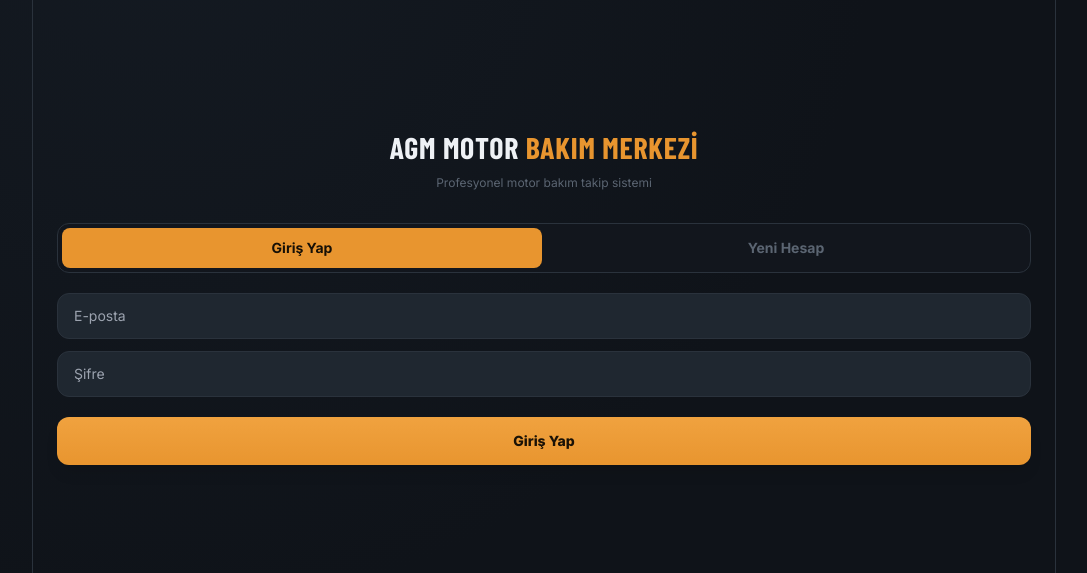
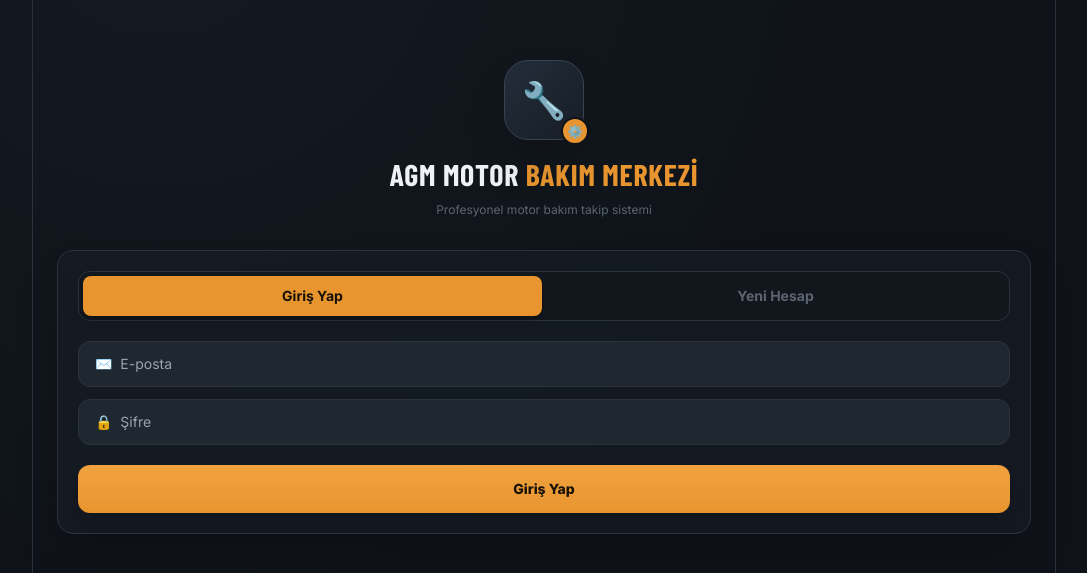
Before and after one commit to yalcinsahin55/agm-bakim-nextjs, a Next.js app: page /login in a window 1280 px wide. Shown: the part 103-676 px from the top of the page, without its empty margins (96-1183 px from the left). Built offline with nearby package versions, Linux system fonts and the light colour scheme.

Commit message:
Enhance login page with toast notifications
Refactor login and registration form submission with error handling and success notifications.

```diff
--- a/app/login/page.jsx
+++ b/app/login/page.jsx
@@ -2,53 +2,65 @@
 
 import { useState } from "react";
 import { useRouter } from "next/navigation";
+import { toast } from "sonner";
 
 export default function LoginPage() {
   const router = useRouter();
   const [tab, setTab] = useState("login");
   const [form, setForm] = useState({ full_name: "", email: "", password: "" });
-  const [error, setError] = useState("");
   const [loading, setLoading] = useState(false);
 
   async function submit(e) {
     e.preventDefault();
-    setError("");
     setLoading(true);
     const url = tab === "login" ? "/api/auth/login" : "/api/auth/register";
+    try {
       const res = await fetch(url, {
         method: "POST",
         headers: { "Content-Type": "application/json" },
         body: JSON.stringify(form),
       });
       const data = await res.json();
-    setLoading(false);
       if (!res.ok) {
-      setError(data.error || "Bir hata oluştu.");
+        toast.error(data.error || "Bir hata oluştu.");
         return;
       }
+      toast.success(tab === "login" ? "Giriş başarılı, hoş geldiniz! 👋" : "Hesabınız oluşturuldu! 🎉");
       router.push("/dashboard");
       router.refresh();
+    } catch {
+      toast.error("Sunucuya ulaşılamadı. Lütfen tekrar deneyin.");
+    } finally {
+      setLoading(false);
+    }
   }
 
   return (
     <div className="flex flex-col min-h-screen justify-center px-6 py-10">
-      <div className="text-center mb-8">
+      {/* ✨ Animasyonlu Logo */}
+      <div className="text-center mb-8 animate-fade-in">
+        <div className="mx-auto w-20 h-20 rounded-3xl bg-gradient-to-br from-[#232d3a] to-panel border border-borderlt flex items-center justify-center shadow-2xl mb-4 relative">
+          <span className="text-4xl">🔧</span>
+          <span className="absolute -bottom-1.5 -right-1.5 w-7 h-7 rounded-full bg-amber border-2 border-[#0f1319] flex items-center justify-center text-[13px]">⚙️</span>
+        </div>
         <div className="font-display text-3xl font-bold uppercase tracking-wide leading-tight">
           AGM Motor <span className="text-amber">Bakım Merkezi</span>
         </div>
         <p className="text-faint text-xs mt-2">Profesyonel motor bakım takip sistemi</p>
       </div>
 
+      {/* ✨ Cam Efektli Kart */}
+      <div className="bg-panel/70 backdrop-blur-xl border border-border rounded-2xl p-5 shadow-2xl animate-fade-in">
         <div className="flex gap-1 bg-[#12161d] p-1 rounded-xl border border-border mb-5">
           <button
             onClick={() => setTab("login")}
-          className={`flex-1 py-2.5 rounded-lg text-sm font-bold transition ${tab === "login" ? "bg-amber text-[#161006]" : "text-faint"}`}
+            className={`flex-1 py-2.5 rounded-lg text-sm font-bold transition ${tab === "login" ? "bg-amber text-[#161006] shadow-lg" : "text-faint hover:text-muted"}`}
           >
             Giriş Yap
           </button>
           <button
             onClick={() => setTab("register")}
-          className={`flex-1 py-2.5 rounded-lg text-sm font-bold transition ${tab === "register" ? "bg-amber text-[#161006]" : "text-faint"}`}
+            className={`flex-1 py-2.5 rounded-lg text-sm font-bold transition ${tab === "register" ? "bg-amber text-[#161006] shadow-lg" : "text-faint hover:text-muted"}`}
           >
             Yeni Hesap
           </button>
@@ -57,32 +69,37 @@ export default function LoginPage() {
         <form onSubmit={submit} className="flex flex-col gap-3">
           {tab === "register" && (
             <input
-            required placeholder="Adınız Soyadınız" value={form.full_name}
+              required placeholder="👤  Adınız Soyadınız" value={form.full_name}
               onChange={(e) => setForm({ ...form, full_name: e.target.value })}
-            className="bg-panel2 border border-border rounded-xl px-4 py-3 text-sm outline-none focus:border-teal"
+              className="bg-panel2 border border-border rounded-xl px-4 py-3 text-sm outline-none focus:border-teal focus:ring-2 focus:ring-teal/20 transition"
             />
           )}
           <input
-          required type="email" placeholder="E-posta" value={form.email}
+            required type="email" placeholder="✉️  E-posta" value={form.email}
             onChange={(e) => setForm({ ...form, email: e.target.value })}
-          className="bg-panel2 border border-border rounded-xl px-4 py-3 text-sm outline-none focus:border-teal"
+            className="bg-panel2 border border-border rounded-xl px-4 py-3 text-sm outline-none focus:border-teal focus:ring-2 focus:ring-teal/20 transition"
           />
           <input
-          required type="password" placeholder="Şifre" value={form.password}
+            required type="password" placeholder="🔒  Şifre" value={form.password}
             onChange={(e) => setForm({ ...form, password: e.target.value })}
-          className="bg-panel2 border border-border rounded-xl px-4 py-3 text-sm outline-none focus:border-teal"
+            className="bg-panel2 border border-border rounded-xl px-4 py-3 text-sm outline-none focus:border-teal focus:ring-2 focus:ring-teal/20 transition"
           />
-        {error && <div className="text-red text-xs">{error}</div>}
           <button
             disabled={loading} type="submit"
-          className="mt-2 py-3.5 rounded-xl bg-gradient-to-b from-[#f0a23f] to-amber text-[#1a1206] font-extrabold text-sm shadow-lg disabled:opacity-60"
+            className="mt-2 py-3.5 rounded-xl bg-gradient-to-b from-[#f0a23f] to-amber text-[#1a1206] font-extrabold text-sm shadow-lg disabled:opacity-60 transition hover:brightness-110 active:scale-[.98]"
           >
-          {loading ? "..." : tab === "login" ? "Giriş Yap" : "Hesap Oluştur"}
+            {loading ? (
+              <span className="inline-flex items-center gap-2">
+                <span className="w-4 h-4 border-2 border-[#1a1206]/40 border-t-[#1a1206] rounded-full animate-spin" />
+                İşleniyor...
+              </span>
+            ) : tab === "login" ? "Giriş Yap" : "Hesap Oluştur"}
           </button>
         </form>
+      </div>
 
       {tab === "register" && (
-        <p className="text-faint text-[11px] text-center mt-4 leading-relaxed px-2">
+        <p className="text-faint text-[11px] text-center mt-4 leading-relaxed px-2 animate-fade-in">
           Sistemde ilk kayıt olan kişi otomatik yönetici olur. Sonraki kayıtlar teknisyen rolüyle başlar;
           bir yönetici daha sonra Kullanıcılar sayfasından rolünüzü değiştirebilir.
         </p>
```
Lines whose indentation alone changed are shown as unchanged.
